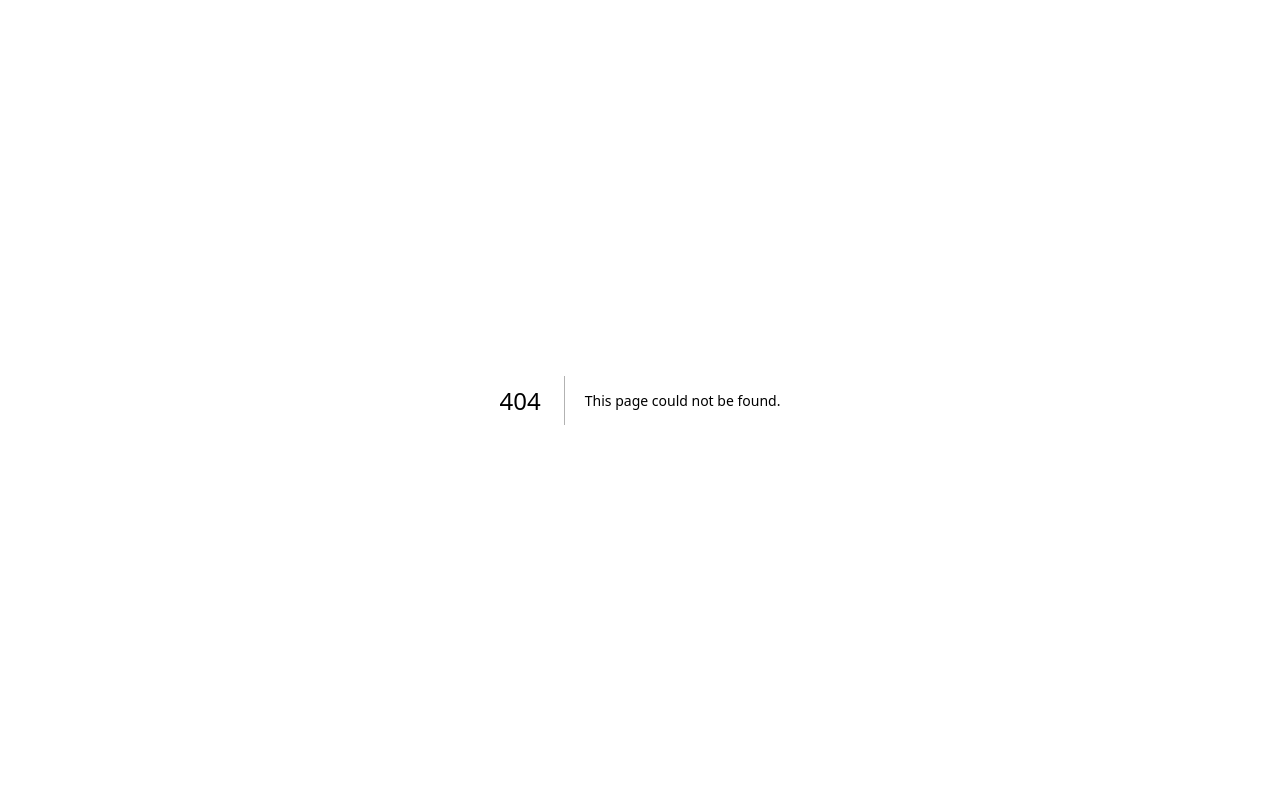
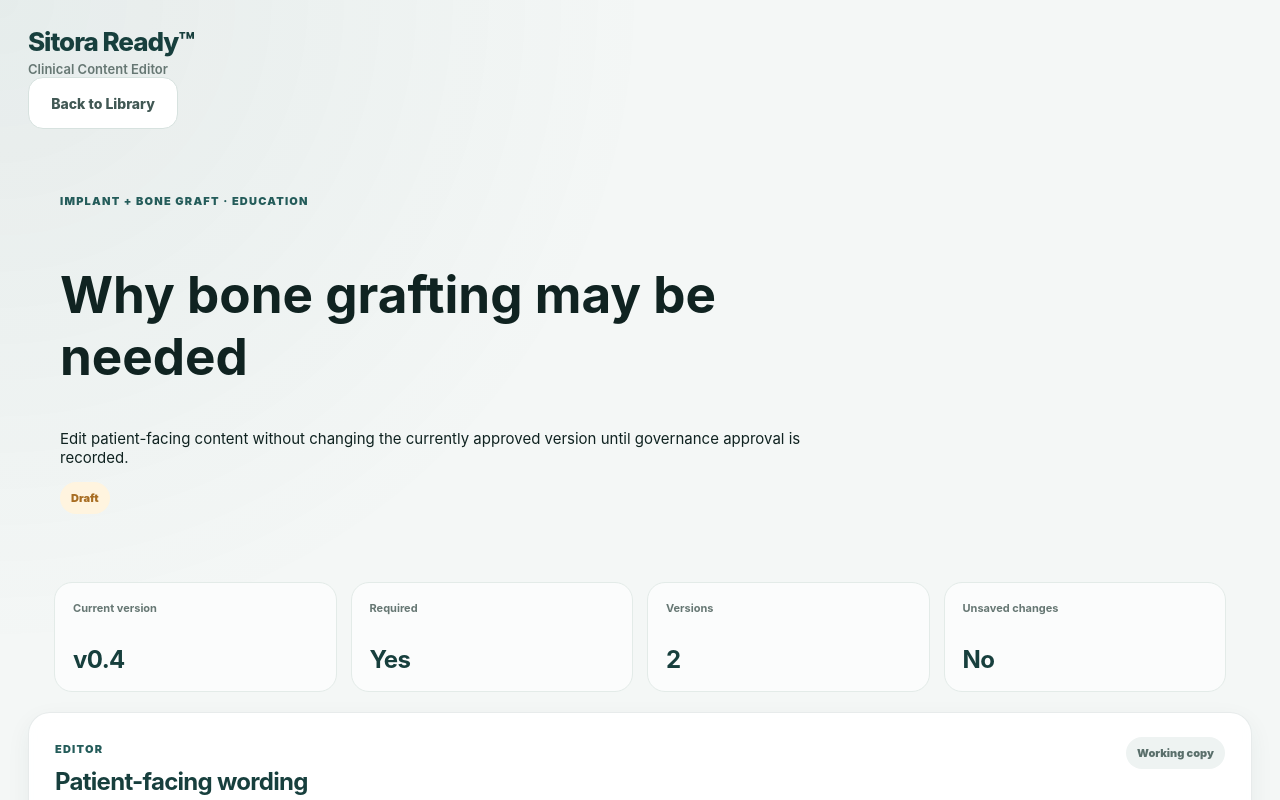
Before and after one commit to Nylon1/Sitora-Ready, a Next.js app: page /admin/content/bone-graft-purpose in a window 1280 px wide. Before the commit this address had no page. Shown: the top 800 px of the page. Built offline with nearby package versions, Linux system fonts and the light colour scheme.

Commit message:
Add content editor route

```diff
--- /dev/null
+++ b/app/admin/content/[moduleId]/page.tsx
@@ -0,0 +1,19 @@
+import ContentEditorWorkspace from '../../../../components/ContentEditorWorkspace';
+import { getEditableContentModule } from '../../../../lib/content-editor-data';
+
+export default async function ContentEditorPage({ params }: { params: Promise<{ moduleId: string }> }) {
+  const { moduleId } = await params;
+  const module = getEditableContentModule(moduleId);
+
+  if (!module) {
+    return (
+      <main className="desktopApp">
+        <section className="practiceShell">
+          <div className="heroPanel"><div><span className="eyebrow">Content Library</span><h1>Module not found.</h1></div></div>
+        </section>
+      </main>
+    );
+  }
+
+  return <ContentEditorWorkspace module={module} />;
+}
```
